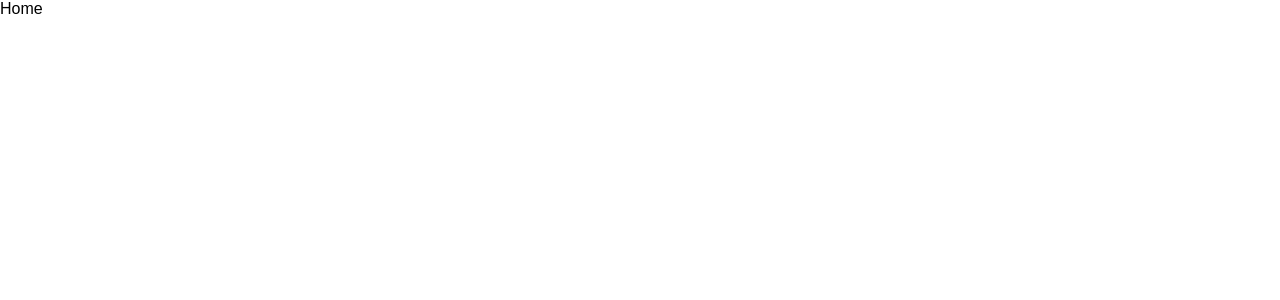
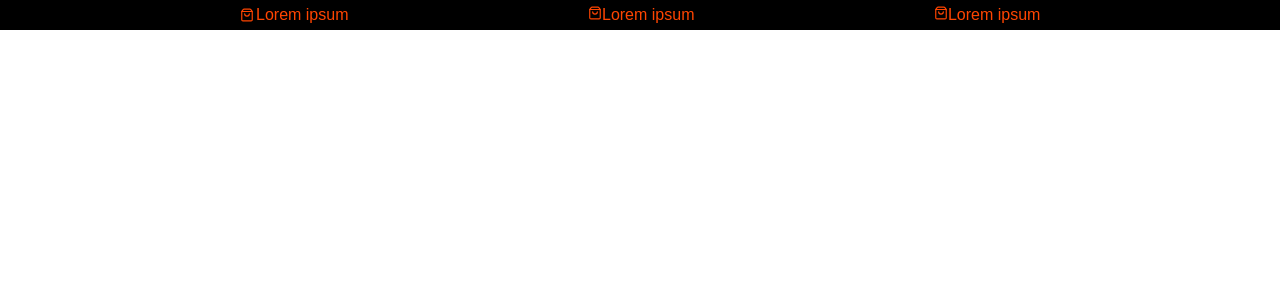
Before and after one commit to vig-tirakapadi18/Appscrip-task-vighnesh-tirakapadi, a Next.js app: page / in a window 1280 px wide. Shown: the top 300 px of the page. Built offline with nearby package versions, Linux system fonts and the light colour scheme.

Commit message:
added offer ribbon at the top

```diff
--- a/src/app/page.tsx
+++ b/src/app/page.tsx
@@ -1,7 +1,8 @@
+import LandingPage from "@/pages/LandingPage";
 import React from "react";
 
 const Home = () => {
-  return <div>Home</div>;
+  return <LandingPage />;
 };
 
 export default Home;
--- /dev/null
+++ b/src/components/ui/OfferRibbon/OfferRibbon.module.css
@@ -0,0 +1,24 @@
+.offer-ribbon {
+  background-color: black;
+  height: 30px;
+  color: orangered;
+  display: flex;
+  justify-content: space-evenly;
+  align-items: center;
+}
+
+.offer-ribbon-text {
+  display: flex;
+  align-items: center;
+  gap: 2.5px;
+}
+
+.hidden {
+  display: inline;
+}
+
+@media only screen and (max-width: 600px) {
+  .hidden {
+    display: none;
+  }
+}
--- /dev/null
+++ b/src/components/ui/OfferRibbon/OfferRibbon.tsx
@@ -0,0 +1,24 @@
+import React from "react";
+import styles from "./OfferRibbon.module.css";
+import { ShoppingBag } from "lucide-react";
+
+const OfferRibbon = () => {
+  return (
+    <div className={styles["offer-ribbon"]}>
+      <span className={styles["offer-ribbon-text"]}>
+        <ShoppingBag size={14} />
+        Lorem ipsum
+      </span>
+      <span className={`${styles["offer-ribbon-text"]} ${styles.hidden}`}>
+        <ShoppingBag size={14} />
+        Lorem ipsum
+      </span>
+      <span className={`${styles["offer-ribbon-text"]} ${styles.hidden}`}>
+        <ShoppingBag size={14} />
+        Lorem ipsum
+      </span>
+    </div>
+  );
+};
+
+export default OfferRibbon;
--- /dev/null
+++ b/src/pages/LandingPage.tsx
@@ -0,0 +1,12 @@
+import OfferRibbon from "@/components/ui/OfferRibbon/OfferRibbon";
+import React from "react";
+
+const LandingPage = () => {
+  return (
+    <div>
+      <OfferRibbon />
+    </div>
+  );
+};
+
+export default LandingPage;
```
Also changed, not shown: package.json (+5 -4 lines), 1 other file (tests, documents, lock files or other folders).
